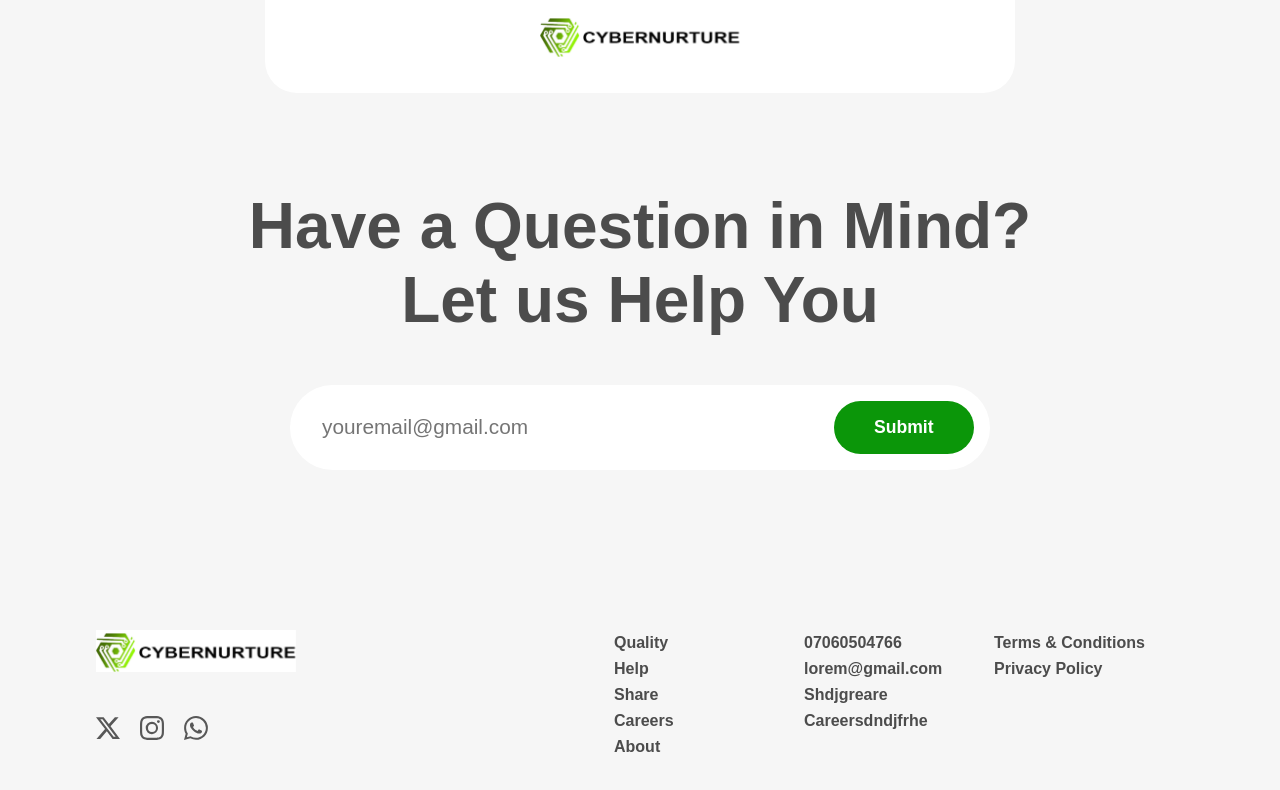
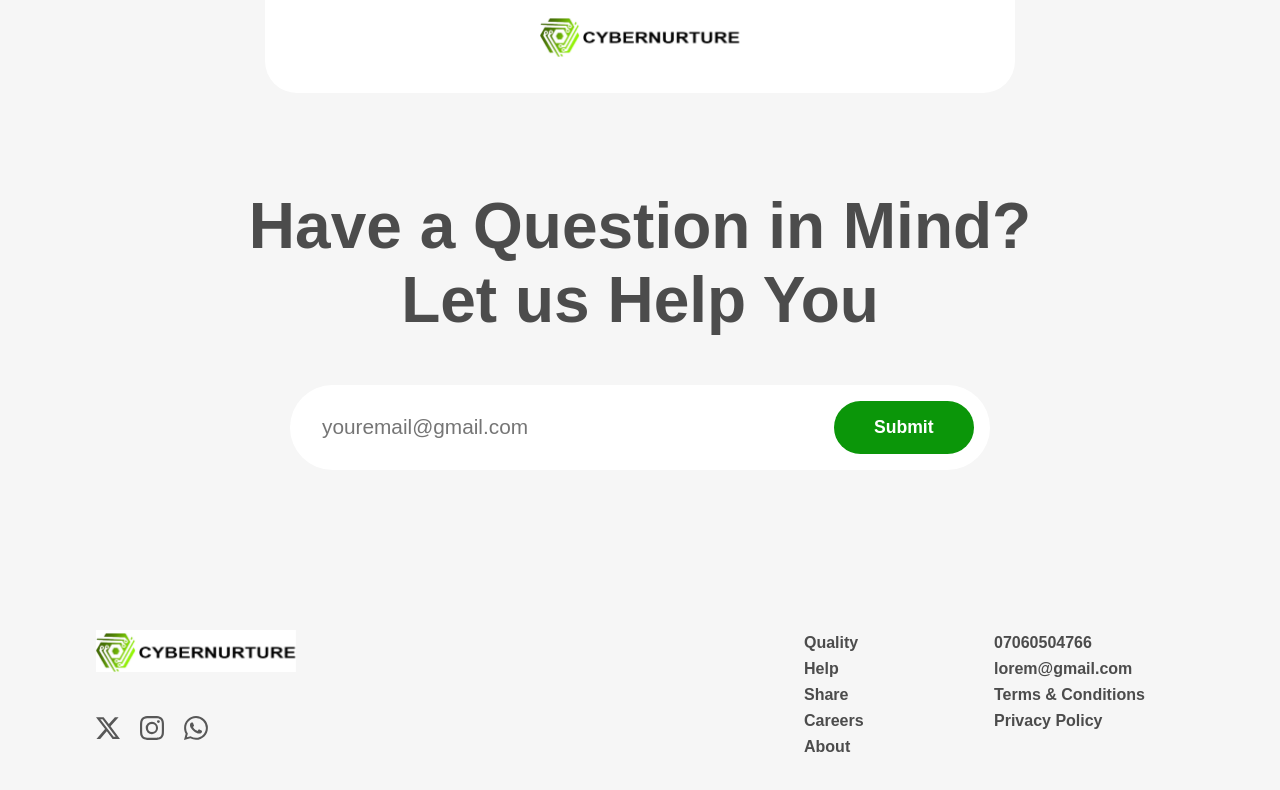
Before and after one commit to Timmilytim/Cybernurture, a React (Create React App) app: page / in a window 1280 px wide. Shown: the part 4044-4834 px from the top of the page. Built offline with nearby package versions, Linux system fonts and the light colour scheme.

Commit message:
Removed Some Options in the Footer Section

```diff
--- a/src/components/Footer.js
+++ b/src/components/Footer.js
@@ -34,10 +34,6 @@ const Footer = () => {
                 <div className='footer-section-columns' data-aos="fade-right">
                     <span>07060504766</span>
                     <span>lorem@gmail.com</span>
-                    <span>Shdjgreare</span>
-                    <span>Careersdndjfrhe</span>
-                </div>
-                <div className='footer-section-columns' data-aos="fade-right">
                     <span>Terms & Conditions</span>
                     <span>Privacy Policy</span>
                 </div>
```
